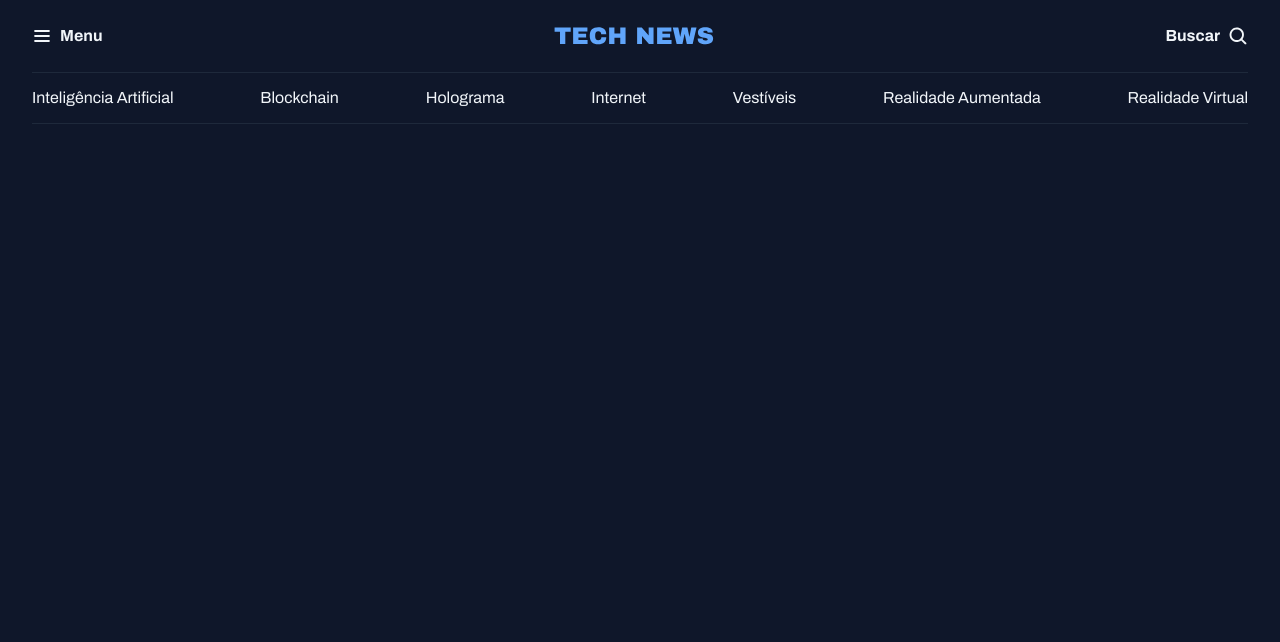
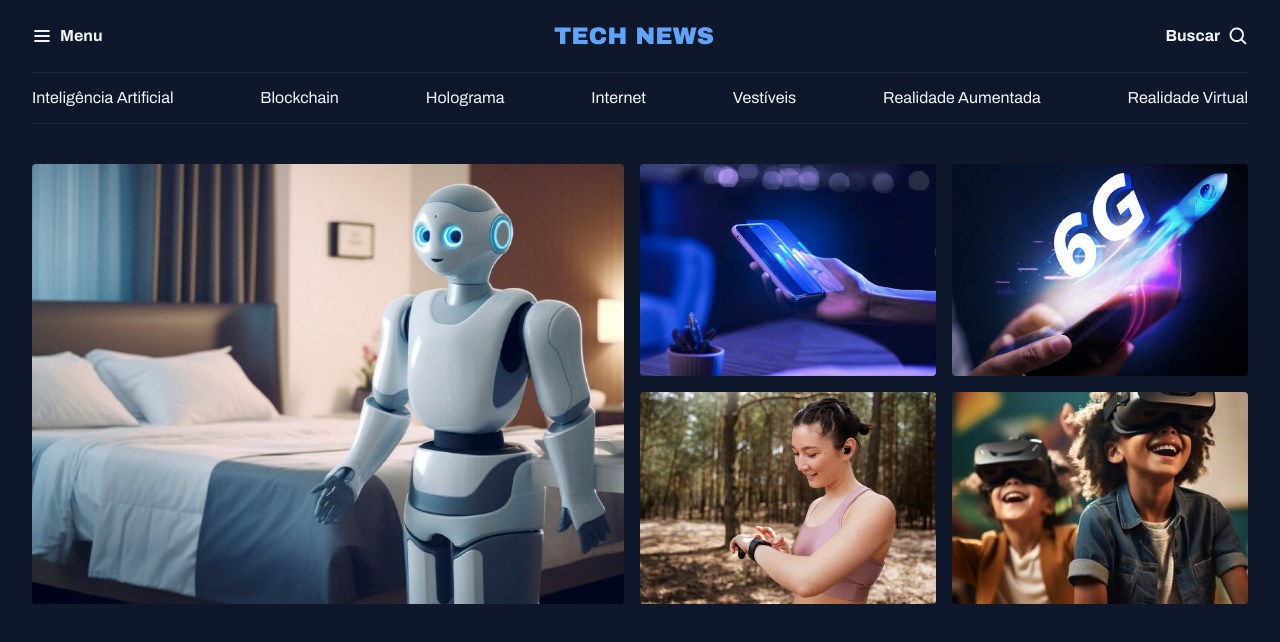
Before and after one commit to ambleandro/Portal-noticias, a plain HTML site: page index.html in a window 1280 px wide. Drawn offline with Linux system fonts and the light colour scheme.

Commit message:
estruturando a seção destaques

```diff
--- a/index.html
+++ b/index.html
@@ -38,5 +38,31 @@
       <a href="#">Realidade Virtual</a>
     </nav>
   </header>
+
+  <main class="grid container">
+    <section id="featured" class="grid grid-flow-col gap-16">
+      <div>
+        <img src="./assets/images/Image 01.png" alt="">
+      </div>
+
+      <div class="grid grid-cols-2 gap-16">
+        <div>
+          <img src="./assets/images/Image 02.png" alt="">
+        </div>
+
+        <div>
+          <img src="./assets/images/Image 03.png" alt="">
+        </div>
+
+        <div>
+          <img src="./assets/images/Image 04.png" alt="">
+        </div>
+
+        <div>
+          <img src="./assets/images/Image 05.png" alt="">
+        </div>
+      </div>
+    </section>
+  </main>
 </body>
 </html>
--- a/styles/global.css
+++ b/styles/global.css
@@ -40,17 +40,16 @@ h1, h2, h3 {
   font: inherit;
 }
 
+img {
+  max-width: 100%;
+}
+
 .container {
   max-width: 1280px;
   padding-inline: 32px;
   margin-inline: auto;
 }
 
-/* utility first  */
-.grid {
-  display: grid;
+main {
+  margin-top: 40px;
 }
-
-.grid-flow-col {
-  grid-auto-flow: column;
-}
--- a/styles/index.css
+++ b/styles/index.css
@@ -1,2 +1,4 @@
 @import url(global.css);
+@import url(utility.css);
 @import url(header.css);
+@import url(sections.css);
--- /dev/null
+++ b/styles/sections.css
@@ -0,0 +1,7 @@
+#featured {
+  img {
+    height: 100%;
+    object-fit: cover;
+    border-radius: 4px;
+  }
+}
--- /dev/null
+++ b/styles/utility.css
@@ -0,0 +1,15 @@
+.grid {
+  display: grid;
+}
+
+.grid-flow-col {
+  grid-auto-flow: column;
+}
+
+.grid-cols-2 {
+  grid-template-columns: 1fr 1fr;
+}
+
+.gap-16 {
+  gap: 16px;
+}
```
